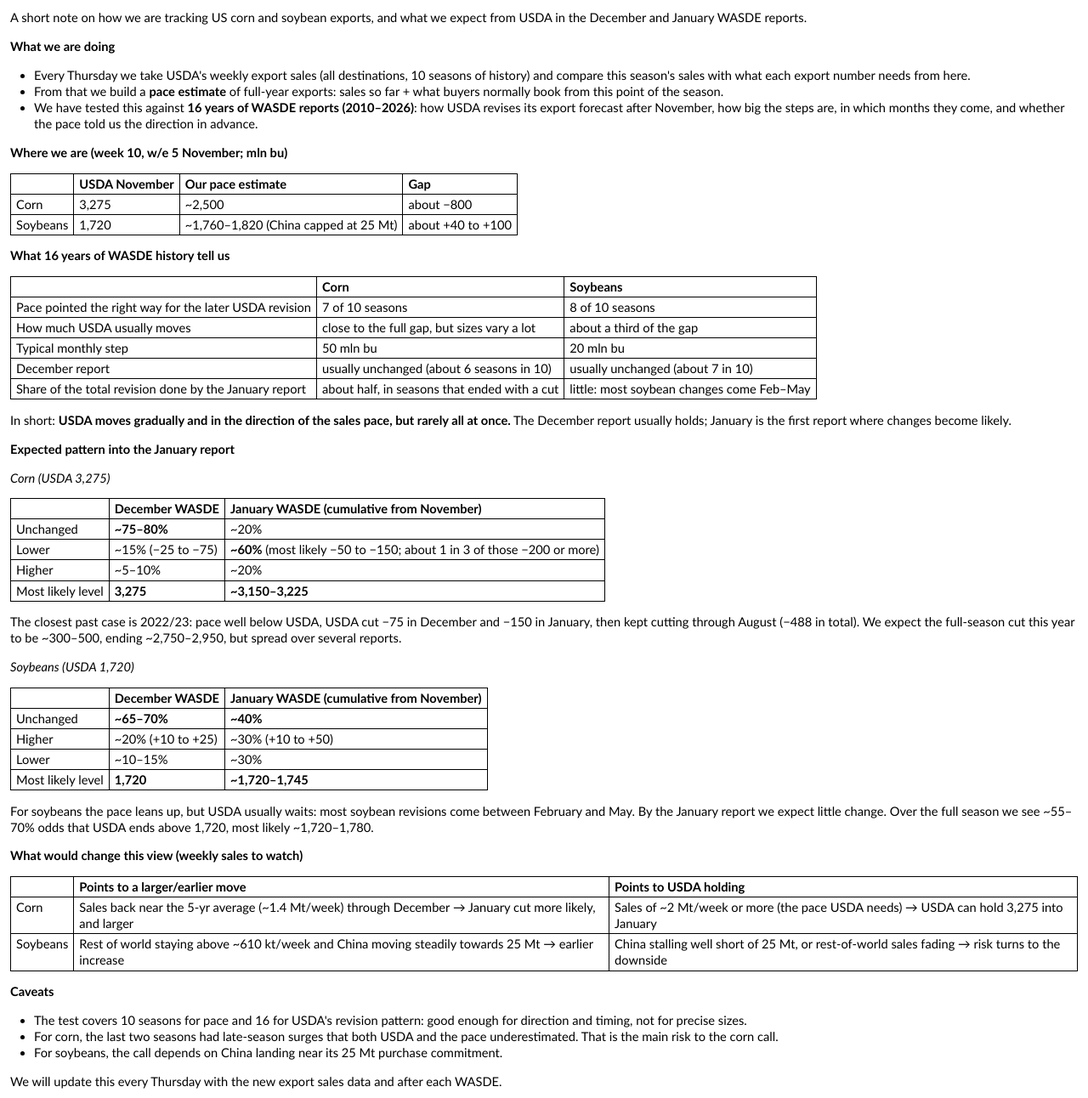
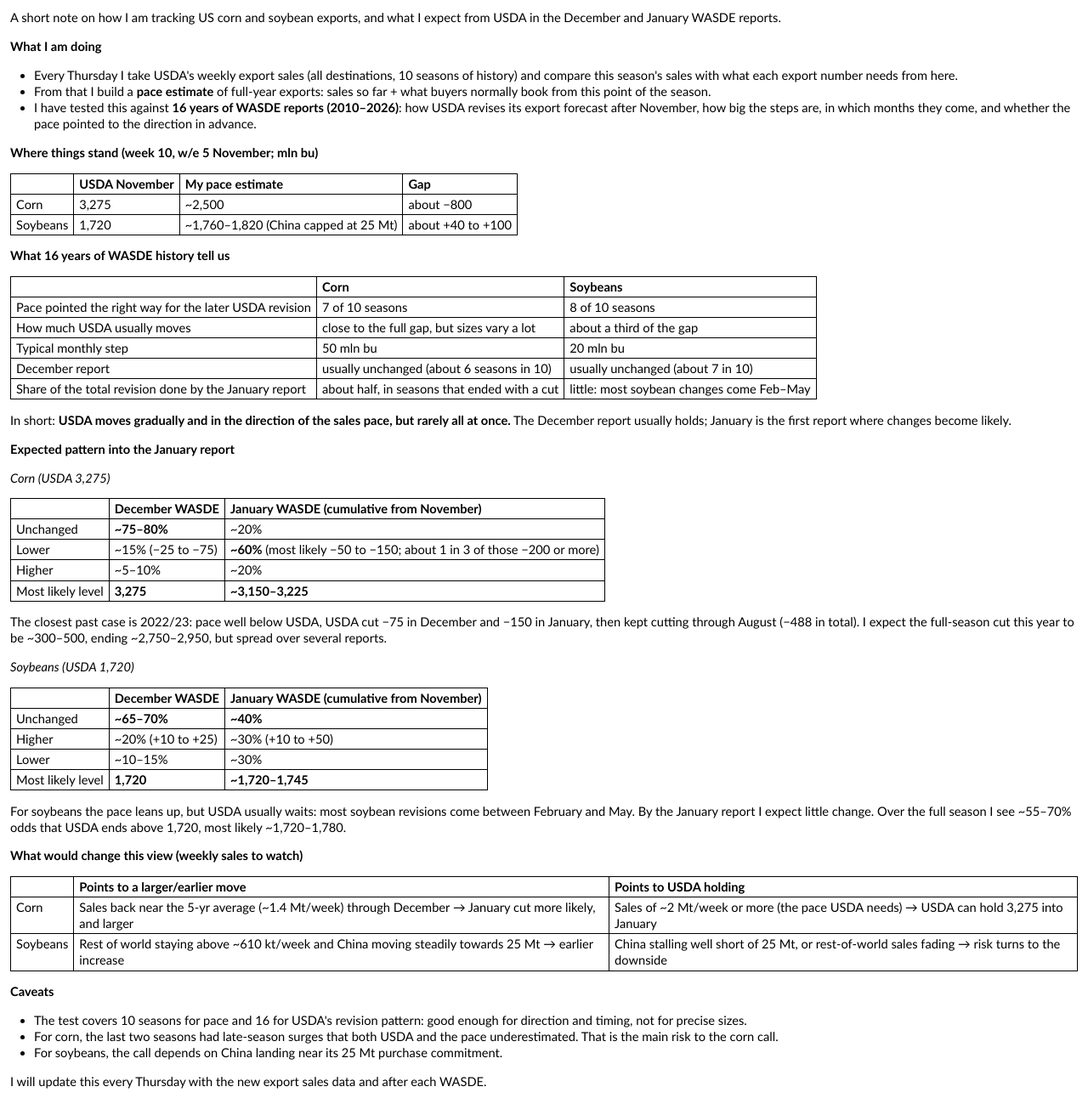
Before and after one commit to gg1980-coder/claude, a plain HTML site: page export-sales/email_revisions/email.html in a window 1280 px wide. Shown: the part 68-1360 px from the top of the page at 85% size. Drawn offline with Linux system fonts and the light colour scheme.

Commit message:
Revisions email: first person singular
Co-Authored-By: Claude Opus 5.5 <noreply@anthropic.com>
Claude-Session: https://claude.ai/code/session_01UqwBfgxf7LEfuf7evF8zG3

```diff
--- a/export-sales/email_revisions/email.html
+++ b/export-sales/email_revisions/email.html
@@ -3,20 +3,20 @@ p{margin:0 0 11pt}ul,ol{margin:0 0 11pt;padding-left:28px}li{margin:0}
 table{border-collapse:collapse;margin:0 0 11pt;font-size:11pt}th,td{border:1px solid #000;padding:2px 6px;text-align:left;vertical-align:top}
 th{font-weight:bold;background:#fff;color:#000}</style></head><body><p><strong>Subject: US corn and soybean exports: what the sales pace says about USDA revisions into the January WASDE</strong></p>
 <p>Hi all,</p>
-<p>A short note on how we are tracking US corn and soybean exports, and what we expect from USDA in the December and January WASDE reports.</p>
-<p><strong>What we are doing</strong></p>
+<p>A short note on how I am tracking US corn and soybean exports, and what I expect from USDA in the December and January WASDE reports.</p>
+<p><strong>What I am doing</strong></p>
 <ul>
-<li>Every Thursday we take USDA's weekly export sales (all destinations, 10 seasons of history) and compare this season's sales with what each export number needs from here.</li>
-<li>From that we build a <strong>pace estimate</strong> of full-year exports: sales so far + what buyers normally book from this point of the season.</li>
-<li>We have tested this against <strong>16 years of WASDE reports (2010–2026)</strong>: how USDA revises its export forecast after November, how big the steps are, in which months they come, and whether the pace told us the direction in advance.</li>
+<li>Every Thursday I take USDA's weekly export sales (all destinations, 10 seasons of history) and compare this season's sales with what each export number needs from here.</li>
+<li>From that I build a <strong>pace estimate</strong> of full-year exports: sales so far + what buyers normally book from this point of the season.</li>
+<li>I have tested this against <strong>16 years of WASDE reports (2010–2026)</strong>: how USDA revises its export forecast after November, how big the steps are, in which months they come, and whether the pace pointed to the direction in advance.</li>
 </ul>
-<p><strong>Where we are (week 10, w/e 5 November; mln bu)</strong></p>
+<p><strong>Where things stand (week 10, w/e 5 November; mln bu)</strong></p>
 <table>
 <thead>
 <tr>
 <th></th>
 <th>USDA November</th>
-<th>Our pace estimate</th>
+<th>My pace estimate</th>
 <th>Gap</th>
 </tr>
 </thead>
@@ -106,7 +106,7 @@ th{font-weight:bold;background:#fff;color:#000}</style></head><body><p><strong>S
 </tr>
 </tbody>
 </table>
-<p>The closest past case is 2022/23: pace well below USDA, USDA cut −75 in December and −150 in January, then kept cutting through August (−488 in total). We expect the full-season cut this year to be ~300–500, ending ~2,750–2,950, but spread over several reports.</p>
+<p>The closest past case is 2022/23: pace well below USDA, USDA cut −75 in December and −150 in January, then kept cutting through August (−488 in total). I expect the full-season cut this year to be ~300–500, ending ~2,750–2,950, but spread over several reports.</p>
 <p><em>Soybeans (USDA 1,720)</em></p>
 <table>
 <thead>
@@ -139,7 +139,7 @@ th{font-weight:bold;background:#fff;color:#000}</style></head><body><p><strong>S
 </tr>
 </tbody>
 </table>
-<p>For soybeans the pace leans up, but USDA usually waits: most soybean revisions come between February and May. By the January report we expect little change. Over the full season we see ~55–70% odds that USDA ends above 1,720, most likely ~1,720–1,780.</p>
+<p>For soybeans the pace leans up, but USDA usually waits: most soybean revisions come between February and May. By the January report I expect little change. Over the full season I see ~55–70% odds that USDA ends above 1,720, most likely ~1,720–1,780.</p>
 <p><strong>What would change this view (weekly sales to watch)</strong></p>
 <table>
 <thead>
@@ -168,5 +168,5 @@ th{font-weight:bold;background:#fff;color:#000}</style></head><body><p><strong>S
 <li>For corn, the last two seasons had late-season surges that both USDA and the pace underestimated. That is the main risk to the corn call.</li>
 <li>For soybeans, the call depends on China landing near its 25 Mt purchase commitment.</li>
 </ul>
-<p>We will update this every Thursday with the new export sales data and after each WASDE.</p>
+<p>I will update this every Thursday with the new export sales data and after each WASDE.</p>
 <p>Best regards,</p></body></html>
```
Also changed, not shown: 1 other file.
